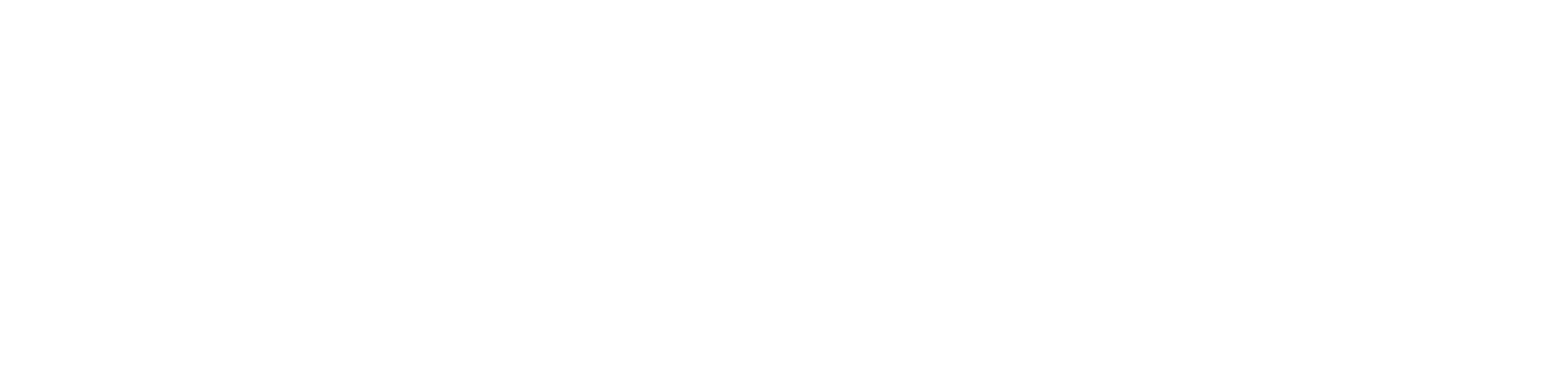
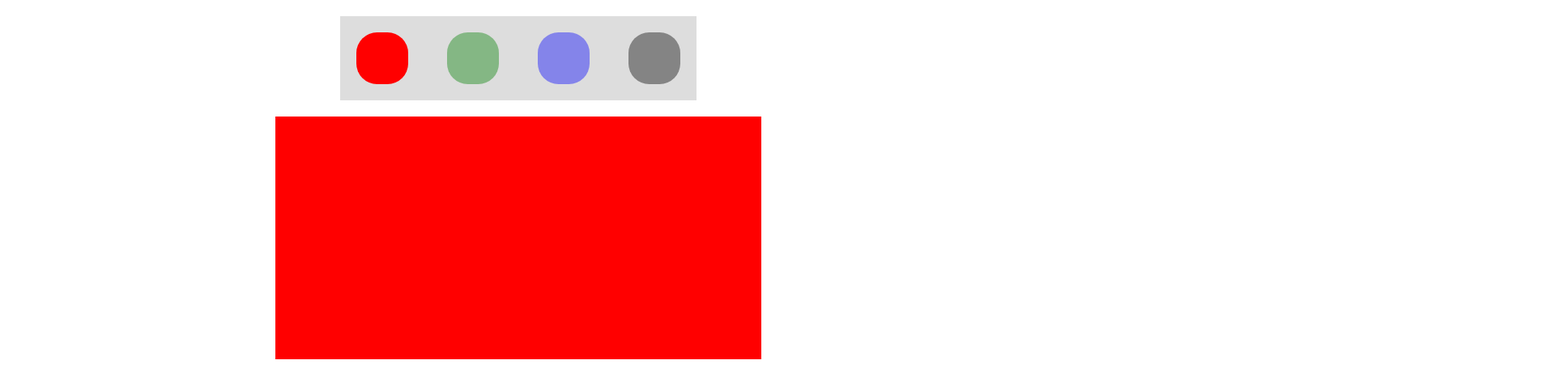
Before and after one commit to OldafTarotus/java-script-course, a plain HTML site: page index.html in a window 1280 px wide. Shown: the top 482 px of the page at 81% size, 1920 px wide, since content can reach past the window. Drawn offline with Linux system fonts and the light colour scheme.

Commit message:
BOM (Local Storage Practice - Many Color In Page)

```diff
--- a/css/main.css
+++ b/css/main.css
@@ -2,10 +2,10 @@ div {
     font-size: 30px;
     line-height: 2;
 }
-body {
+/* body {
     width: 5000px;
     height: 5000px;
-}
+} */
 .bt {
     background-color: red;
     border: none;
@@ -19,3 +19,52 @@ body {
     display: none;
     cursor: pointer;
 }
+
+ul {
+    /* padding: 0; */
+    /* margin: 0; */
+    background-color: #ddd;
+    margin: 20px auto;
+    padding: 20px;
+    width: 400px;
+    list-style: none;
+    display: flex;
+    justify-content: space-between;
+}
+
+ul li {
+    width: 60px;
+    height: 60px;
+    border: 2px solid transparent;
+    opacity: .4;
+    cursor: pointer;
+    transition: .3s;
+    border-radius: 40%;
+}
+ul li.active,
+ul li:hover {
+    opacity: 1;
+}
+
+ul li:first-child {
+    background-color: red;
+}
+
+ul li:nth-child(2) {
+    background-color: green;
+}
+
+ul li:nth-child(3) {
+    background-color: blue;
+}
+
+ul li:nth-child(4) {
+    background-color: black;
+}
+
+.testing {
+    width: 600px;
+    height: 300px;
+    margin: 20px auto;
+    background-color: red;
+}
--- a/index.html
+++ b/index.html
@@ -70,7 +70,14 @@
     <!-- <div>10</div> -->
     <!-- <div id="sec1"> section one</div> -->
     <!-- <div id="sec2"> section two</div> -->
-    <button class="bt">UP</button>
+    <!-- <button class="bt">UP</button> -->
+  <ul>
+      <li class="active" data-color="red"></li>
+      <li data-color="green"></li>
+      <li data-color="blue"></li>
+      <li data-color="black"></li>
+  </ul>
+  <div class="testing"></div>
     <script src="js/main.js"></script>
   </body>
 </html>
```
Also changed, not shown: js/main.js (+34 -2 lines).
